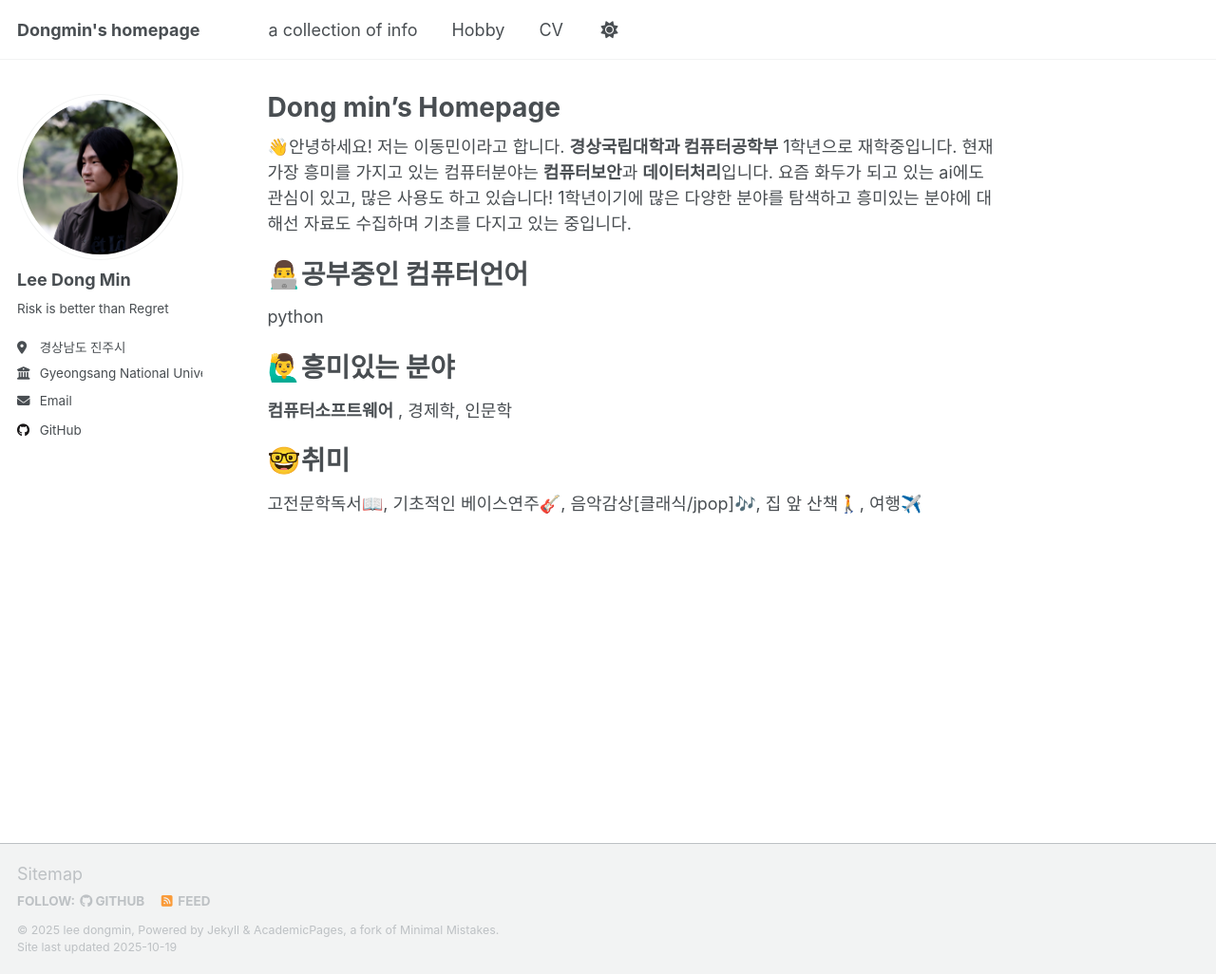
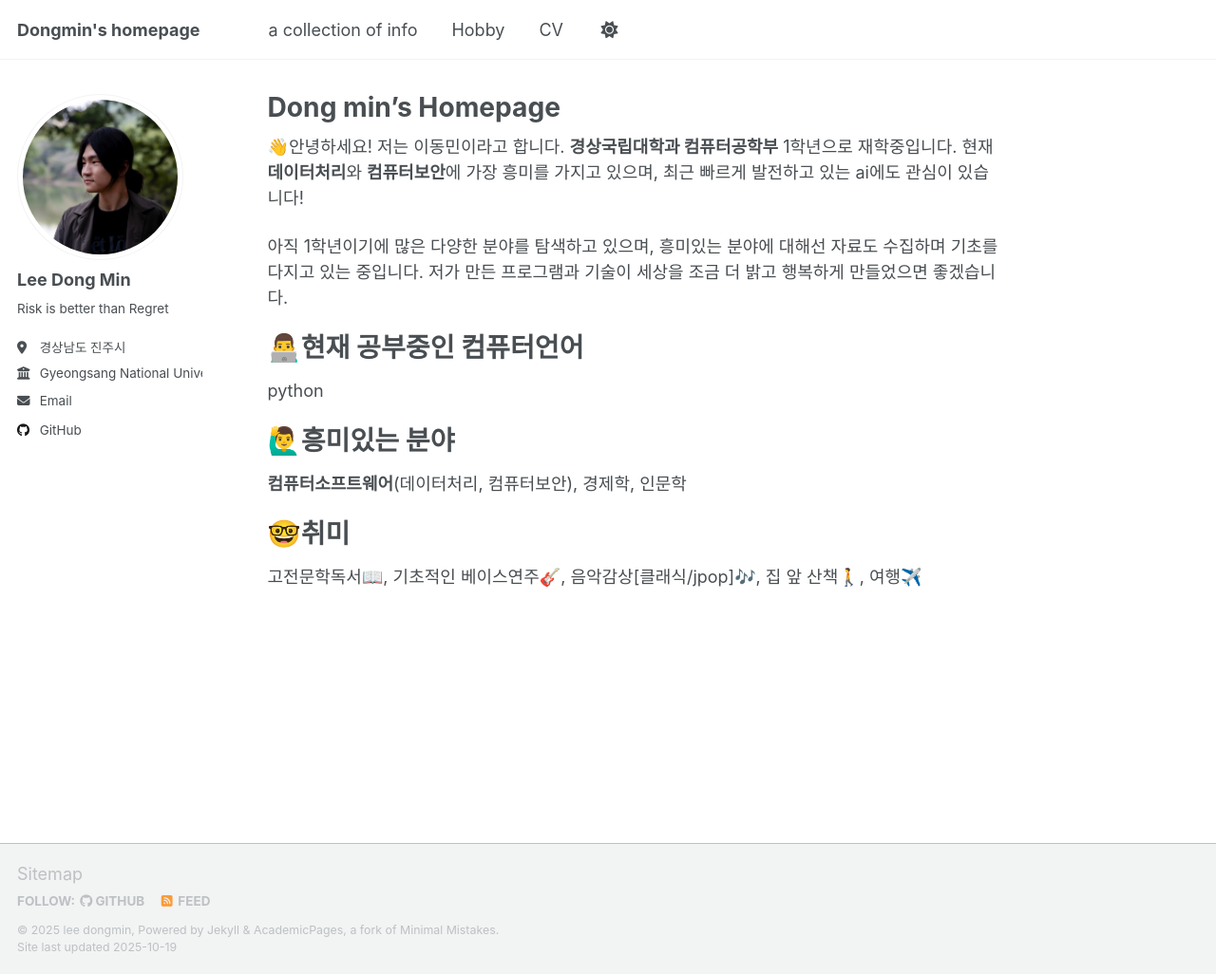
Before and after one commit to leerowa/leerowa.github.io, a Jekyll site: the page built from _pages/about.md, in a window 1280 px wide and 1026 px high. Shown: the whole window at 95% size. Built offline with Jekyll 4.4.1, drawn with Linux system fonts in a browser that asks for light colours; a script that is not in the unit is left out.

Commit message:
Update about.md

```diff
--- a/_pages/about.md
+++ b/_pages/about.md
@@ -7,15 +7,18 @@ redirect_from:
   - /about.html
 ---
 
-👋안녕하세요! 저는 이동민이라고 합니다. **경상국립대학과 컴퓨터공학부** 1학년으로 재학중입니다. 현재 가장 흥미를 가지고 있는 컴퓨터분야는 **컴퓨터보안**과 **데이터처리**입니다. 요즘 화두가 되고 있는 ai에도 관심이 있고, 많은 사용도 하고 있습니다! 1학년이기에 많은 다양한 분야를 탐색하고 흥미있는 분야에 대해선 자료도 수집하며 기초를 다지고 있는 중입니다.
+👋안녕하세요! 저는 이동민이라고 합니다. **경상국립대학과 컴퓨터공학부** 1학년으로 재학중입니다. 현재  **데이터처리**와 **컴퓨터보안**에 가장 흥미를 가지고 있으며, 최근 빠르게 발전하고 있는 ai에도 관심이 있습니다!
 
-👨‍💻공부중인 컴퓨터언어
+아직 1학년이기에 많은 다양한 분야를 탐색하고 있으며, 흥미있는 분야에 대해선 자료도 수집하며 기초를 다지고 있는 중입니다.
+저가 만든 프로그램과 기술이 세상을 조금 더 밝고 행복하게 만들었으면 좋겠습니다.
+
+👨‍💻현재 공부중인 컴퓨터언어
 ======
 python
 
 🙋‍♂️흥미있는 분야
 ======
-**컴퓨터소프트웨어** , 경제학, 인문학
+**컴퓨터소프트웨어**(데이터처리, 컴퓨터보안), 경제학, 인문학
 
 🤓취미
 ======
```
